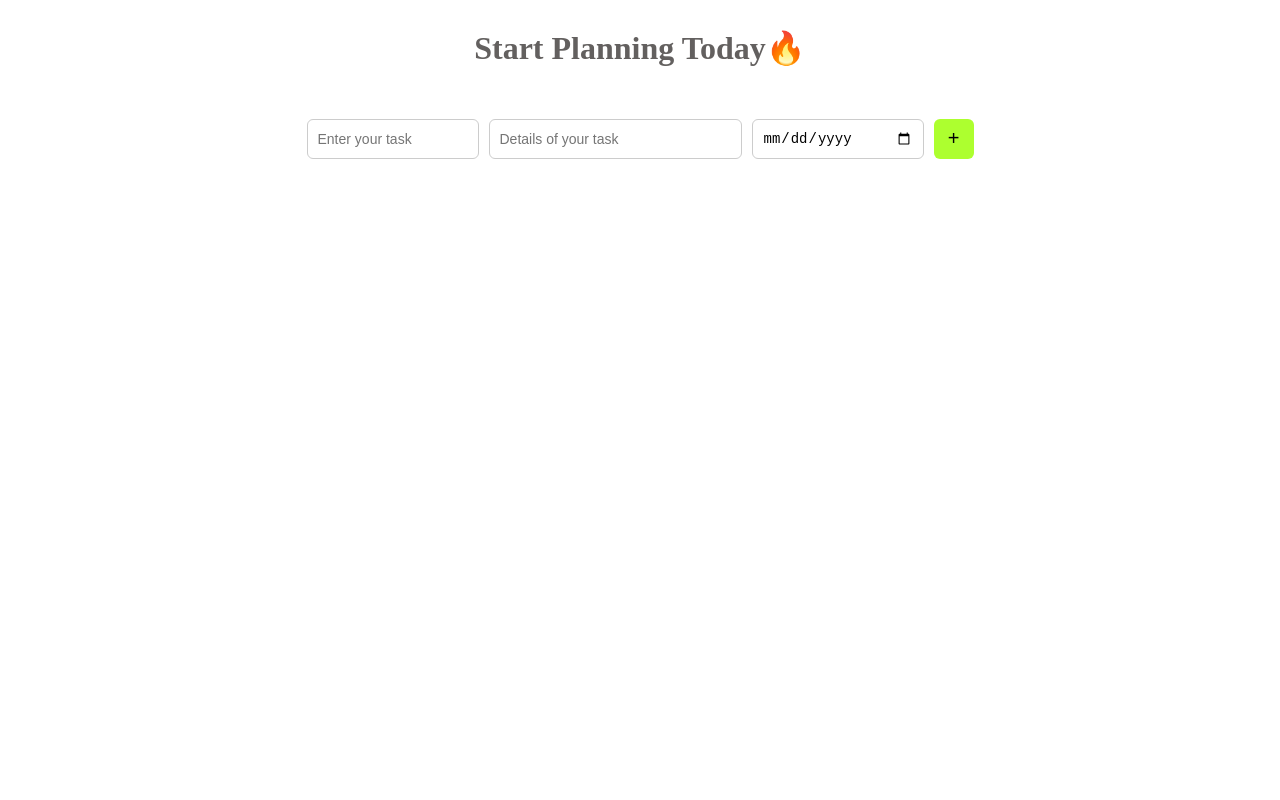
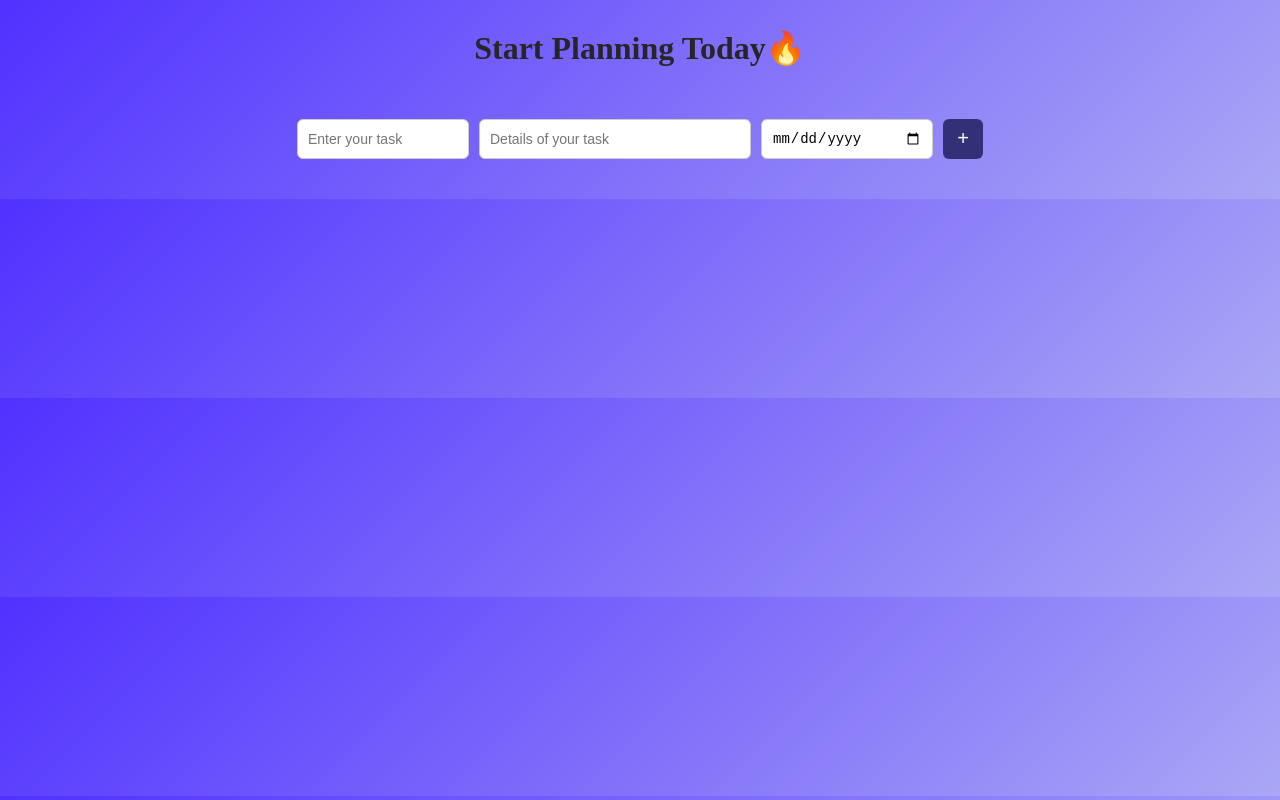
Before and after one commit to sonavbinu/my-todo-app, a React (Vite) app: page / in a window 1280 px wide. Built offline with nearby package versions, Linux system fonts and the light colour scheme; a web font is replaced by a local one.

Commit message:
new changes in todo scss

```diff
--- a/src/App.scss
+++ b/src/App.scss
@@ -5,7 +5,7 @@
   justify-content: center;
   gap: 10px;
   h1 {
-    color: #63605f;
+    color: #272626;
   }
   .app-main-interface {
     display: flex;
--- a/src/Components/TodoList/TodoList.scss
+++ b/src/Components/TodoList/TodoList.scss
@@ -1,4 +1,8 @@
+body {
+  background: linear-gradient(135deg, #5031ff, #aba7f5);
+}
 .todo-container {
+  font-family: cursive;
   .input-main {
     display: flex;
     flex-wrap: wrap;
@@ -10,20 +14,24 @@
       border-radius: 6px;
       border: 1px solid #ccc;
       font-size: 14px;
+      transition: all 0.3s ease-in;
+
+      &:hover {
+        transform: translateY(2px);
+      }
     }
     .input-title {
-      flex: 1;
-      min-width: 150px;
+      width: 150px;
     }
     .input-details {
-      flex: 2;
-      min-width: 200px;
+      width: 250px;
     }
     .input-date {
-      min-width: 150px;
+      width: 150px;
     }
     button {
-      background-color: greenyellow;
+      background-color: #343078;
+      color: white;
       border: none;
       border-radius: 6px;
       font-size: 20px;
@@ -33,14 +41,14 @@
       transition: 0.2s;
 
       &:hover {
-        background-color: #a8ff4a;
+        background-color: #4a5cff;
         transform: translateY(2px);
       }
     }
   }
   .todo-list ul {
     display: grid;
-    grid-template-columns: 1fr 1fr;
+    grid-template-columns: repeat(3, 1fr);
     list-style: none;
     padding: 0;
     gap: 20px;
@@ -52,12 +60,19 @@
       padding: 20px;
       border-radius: 10px;
       border: 1px solid #ddd;
-      min-height: 100px;
       word-wrap: break-word;
       overflow-wrap: break-word;
       white-space: normal;
+      transition: all 0.3s ease;
+      box-shadow: 3px 3px 6px rgb(0, 0, 0);
+
+      &:hover {
+        transform: translateY(3px);
+        box-shadow: 4px 4px 8px #f5d4a7;
+      }
       h3 {
         margin: 0;
+        font-size: 26px;
       }
       p {
         color: #51453c;
@@ -65,6 +80,17 @@
       }
       span {
         color: #51453c;
+        margin-top: auto;
+      }
+    }
+    .task-actions {
+      display: flex;
+      gap: 20px;
+      margin-top: 10px;
+      button {
+        background-color: lavender;
+        border: none;
+        cursor: pointer;
       }
     }
   }
--- a/src/Components/TodoList/TodoList.tsx
+++ b/src/Components/TodoList/TodoList.tsx
@@ -59,6 +59,10 @@ const TodoList: React.FC = () => {
               <div className="task-actions">
                 <button className="edit">✏️</button>
                 <button className="delete">🗑️</button>
+                <button>
+                  {' '}
+                  <input type="checkbox" />
+                </button>
               </div>
             </li>
           ))}
```
